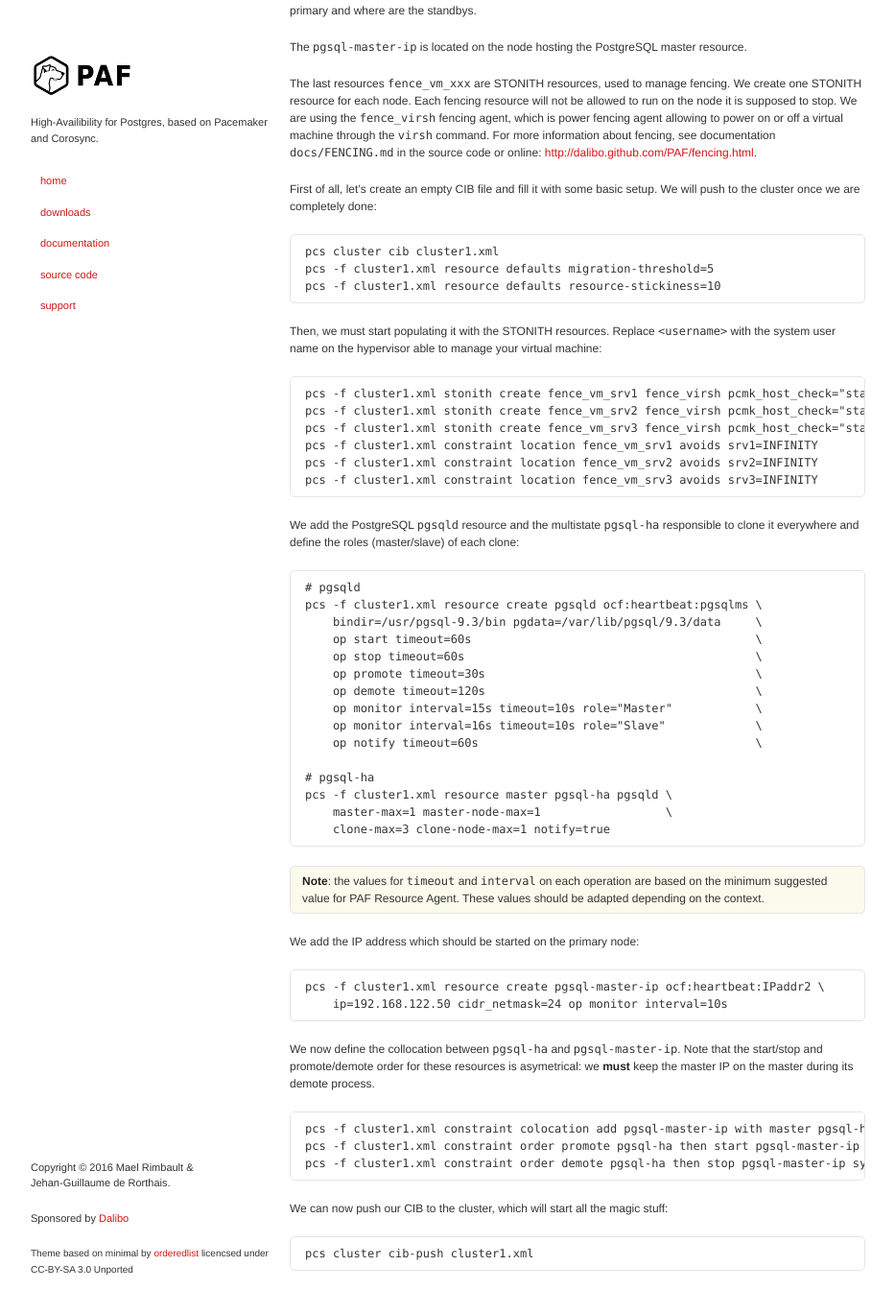
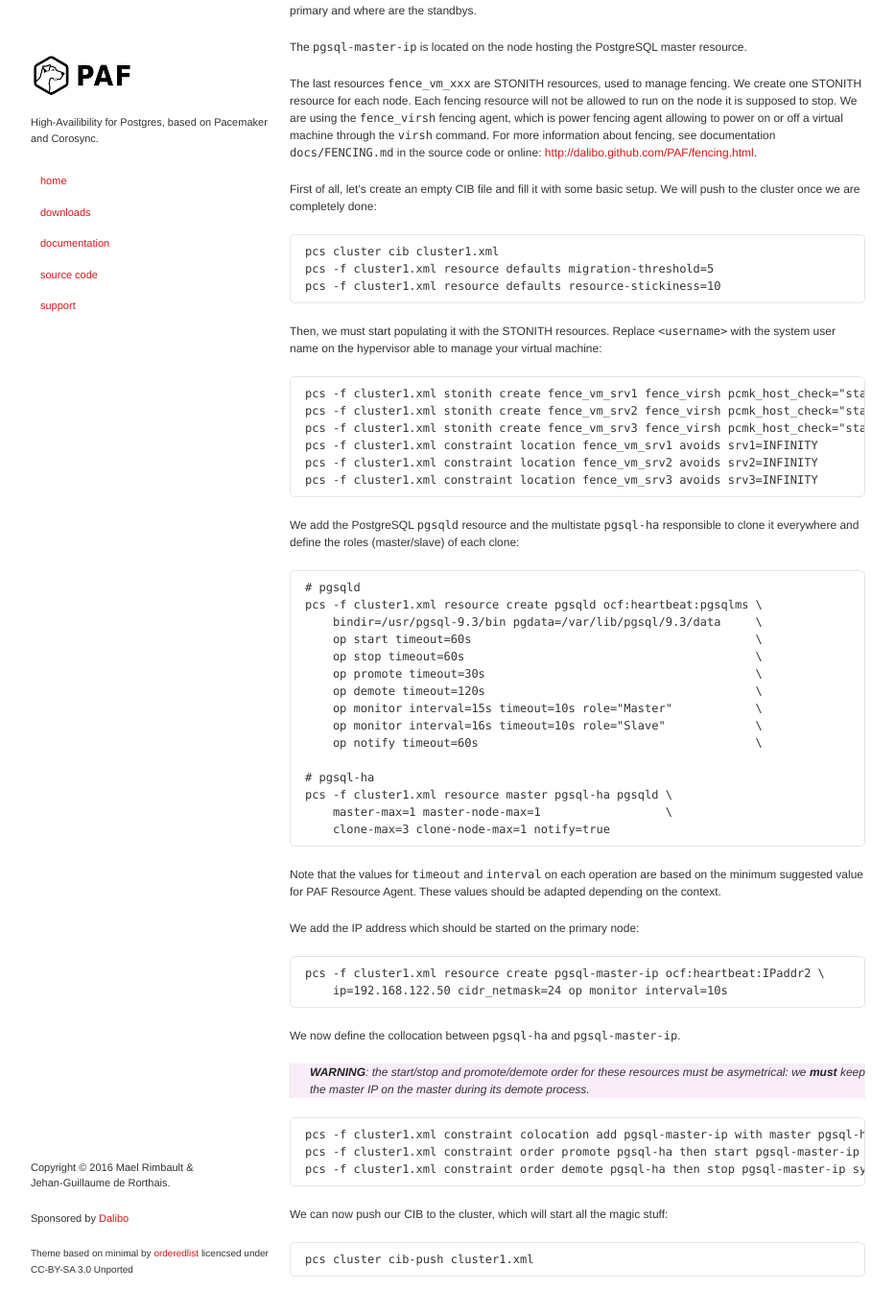
Before and after one commit to ClusterLabs/PAF, a Jekyll site: the page built from Quick_Start-CentOS-7.md, in a window 1280 px wide and 1400 px high, scrolled down 4030 px. Shown: the top 1369 px of the window at 96% size, without its empty margins (173-1106 px from the left). Built offline with Jekyll 4.4.1, drawn with Linux system fonts in a browser that asks for light colours.

Commit message:
Warn about IP address being asym linked to the master

````diff
--- a/Quick_Start-CentOS-7.md
+++ b/Quick_Start-CentOS-7.md
@@ -311,10 +311,9 @@ pcs -f cluster1.xml resource master pgsql-ha pgsqld \
     clone-max=3 clone-node-max=1 notify=true
 ```
 
-> **Note**: the values for `timeout` and `interval` on each operation are based
-> on the minimum suggested value for PAF Resource Agent. These values should be
-> adapted depending on the context.
-{: .notice}
+Note that the values for `timeout` and `interval` on each operation are based
+on the minimum suggested value for PAF Resource Agent. These values should be
+adapted depending on the context.
 
 We add the IP address which should be started on the primary node:
 
@@ -324,9 +323,11 @@ pcs -f cluster1.xml resource create pgsql-master-ip ocf:heartbeat:IPaddr2 \
 ```
 
 We now define the collocation between `pgsql-ha` and `pgsql-master-ip`.
-Note that the start/stop and promote/demote order for these resources is
-asymetrical: we __must__ keep the master IP on the master during its demote
-process.
+
+> **WARNING**: the start/stop and promote/demote order for these resources must
+> be asymetrical: we __must__ keep the master IP on the master during its demote
+> process.
+{: .warning}
 
 ```
 pcs -f cluster1.xml constraint colocation add pgsql-master-ip with master pgsql-ha INFINITY
--- a/css/minimal.css
+++ b/css/minimal.css
@@ -10,7 +10,7 @@ h1, h2, h3, h4, h5, h6 {
   margin:0 0 20px;
 }
 
-p, ul, ol, table, pre, dl, .notice {
+p, ul, ol, table, pre, dl, .notice, .warning {
   margin:0 0 20px;
 }
 
@@ -169,7 +169,7 @@ footer {
   font-size: 11px;
 }
 
-.notice {
+.notice, warning {
   font-style: normal;
   margin-top: 1.5em;
   padding: .5em 1em;
@@ -179,7 +179,11 @@ footer {
   border: 1px solid #E5E5E5;
 }
 
-.notice p {
+.warning {
+  background-color: #FAEDFA;
+}
+
+.notice p, .warning p {
   margin: 0;
 }
 
````
